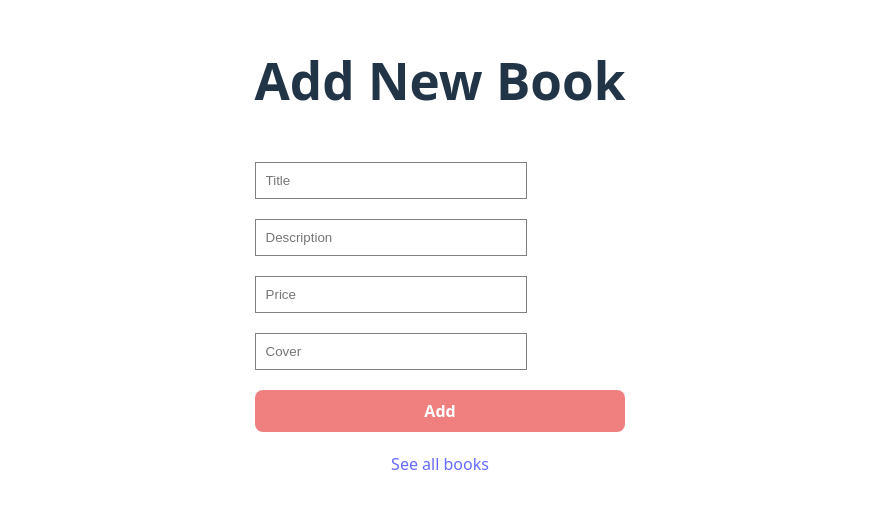
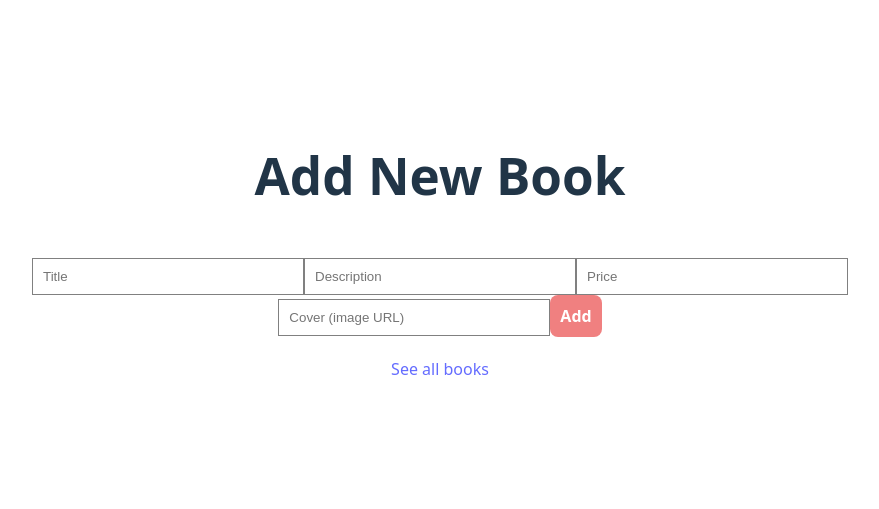
Before and after one commit to nemanjamartic1989/nodejs-react-crud, a React (Vite) app in the folder client/react-app/: page /add in a window 1280 px wide. Shown: the part 185-694 px from the top of the page, without its empty margins (200-1079 px from the left). Built offline with nearby package versions, Linux system fonts and the light colour scheme.

Commit message:
Introduce react hook form and validation on add page.

```diff
--- a/client/react-app/package.json
+++ b/client/react-app/package.json
@@ -10,10 +10,13 @@
     "preview": "vite preview"
   },
   "dependencies": {
+    "@hookform/resolvers": "^5.2.1",
     "axios": "^1.11.0",
     "cors": "^2.8.5",
     "react": "^19.1.0",
-    "react-dom": "^19.1.0"
+    "react-dom": "^19.1.0",
+    "react-hook-form": "^7.61.1",
+    "yup": "^1.6.1"
   },
   "devDependencies": {
     "@eslint/js": "^9.30.1",
--- a/client/react-app/src/pages/Add.jsx
+++ b/client/react-app/src/pages/Add.jsx
@@ -1,48 +1,65 @@
 import React from "react";
 import axios from "axios";
 import { useNavigate } from "react-router-dom";
-import { useState } from "react";
-import { Link } from 'react-router-dom';
+import { useForm } from "react-hook-form";
+import { yupResolver } from "@hookform/resolvers/yup";
+import * as yup from "yup";
+import { Link } from "react-router-dom";
+
+const schema = yup.object().shape({
+    title: yup.string().required("Title is required"),
+    description: yup.string().required("Description is required"),
+    price: yup
+        .number()
+        .typeError("Price must be a number")
+        .positive("Price must be positive")
+        .required("Price is required"),
+    cover: yup.string().required("Cover is required"),
+});
 
 const Add = () => {
-    const [book, setBook] = useState({
-        title: "",
-        description: "",
-        price: null,
-        cover: ""
+    const navigate = useNavigate();
+
+    const {
+        register,
+        handleSubmit,
+        formState: { errors },
+    } = useForm({
+        resolver: yupResolver(schema),
     });
 
-    const handleChange = (e) => {
-        setBook(prev => ({...prev, [e.target.name]: e.target.value}))
+    const onSubmit = async (data) => {
+        try {
+            await axios.post("http://localhost:8800/books", data);
+            navigate("/");
+        } catch (err) {
+            console.log(err);
+        }
     };
-
-    const [error,setError] = useState(false)
-    const navigate = useNavigate();
-
-    const handleClick = async e => {
-        e.preventDefault();
-
-        try {
-            await axios.post("http://localhost:8800/books", book)
-            navigate("/");
-        } catch {
-            console.log(err);
-            setError(true)
-        }
-    }
 
     return (
         <div className="form">
             <h1>Add New Book</h1>
-            <input type="text" placeholder="Title" onChange={handleChange} name="title"/>
-            <input type="text" placeholder="Description" onChange={handleChange} name="description"/>
-            <input type="number" placeholder="Price" onChange={handleChange} name="price"/>
-            <input type="text" placeholder="Cover" onChange={handleChange} name="cover"/>
-            <button className="form-button" onClick={handleClick}>Add</button>
-            {error && "Something went wrong!"}
+            <form onSubmit={handleSubmit(onSubmit)}>
+                <input type="text" placeholder="Title" {...register("title")} />
+                {errors.title && <p style={{ color: "red" }}>{errors.title.message}</p>}
+
+                <input type="text" placeholder="Description" {...register("description")} />
+                {errors.description && <p style={{ color: "red" }}>{errors.description.message}</p>}
+
+                <input type="number" placeholder="Price" {...register("price")} />
+                {errors.price && <p style={{ color: "red" }}>{errors.price.message}</p>}
+
+                <input type="text" placeholder="Cover (image URL)" {...register("cover")} />
+                {errors.cover && <p style={{ color: "red" }}>{errors.cover.message}</p>}
+
+                <button className="form-button" type="submit">
+                    Add
+                </button>
+            </form>
             <Link to="/">See all books</Link>
         </div>
-    )
-}
+    );
+};
 
 export default Add;
```
Also changed, not shown: 1 other file (tests, documents, lock files or other folders).
